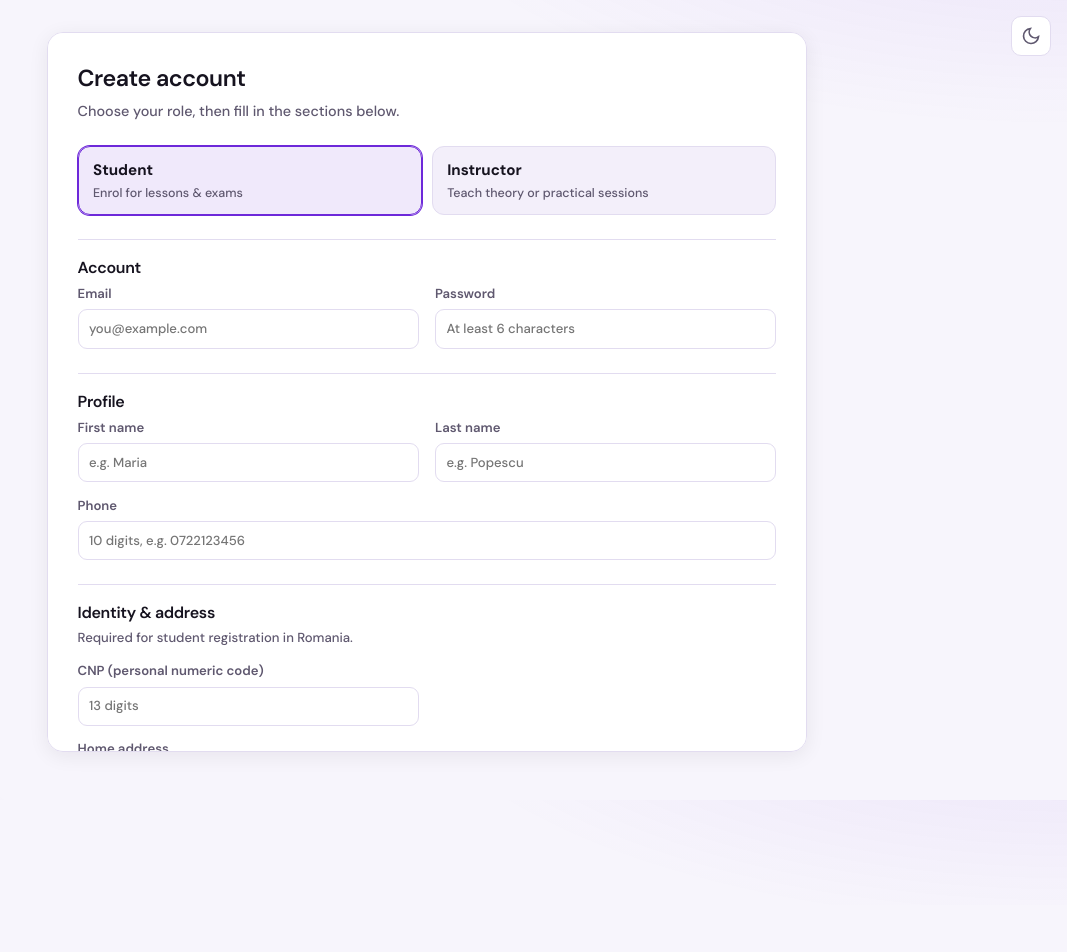
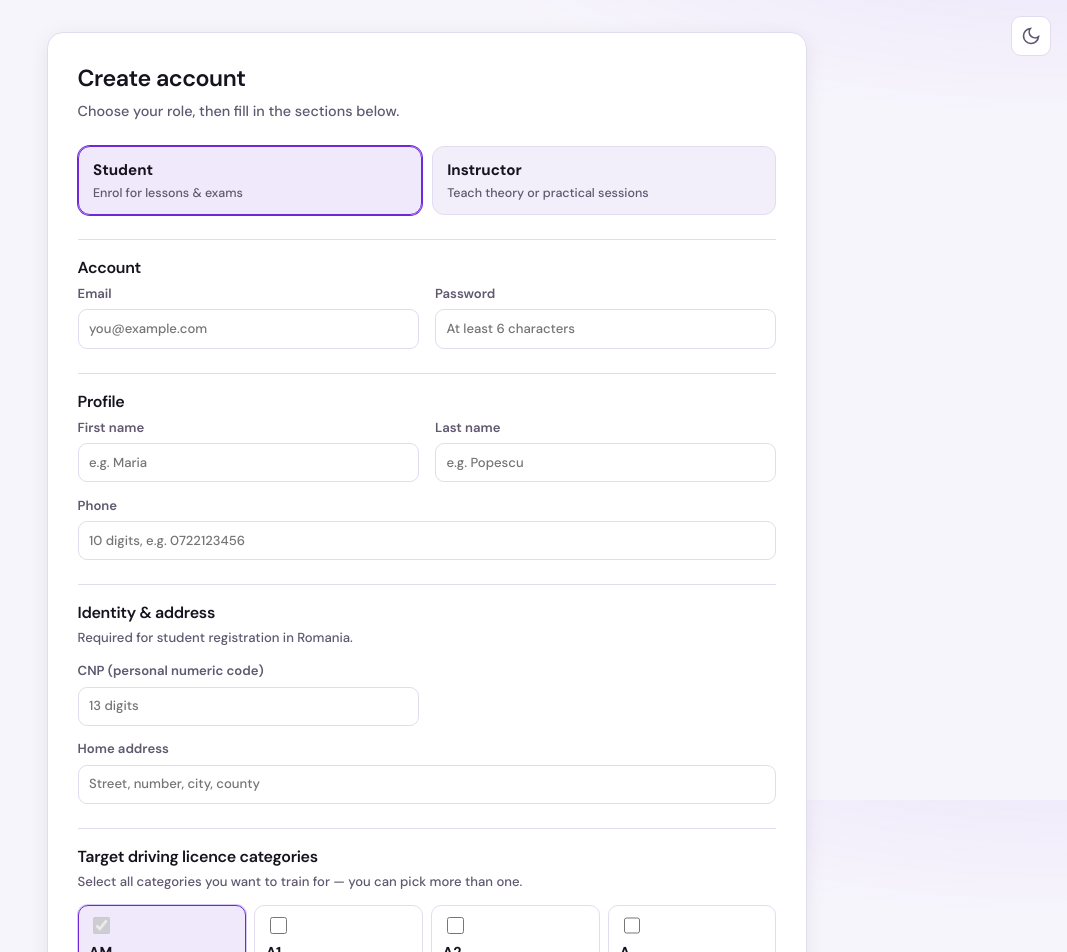
Before and after one commit to omacelaru/DrivingSchoolManagementSystem, a React (Vite) app in the folder frontend/: page /register in a window 1280 px wide. Shown: the top 952 px of the page, without its empty margins (213-1280 px from the left). Before the commit the page ends 905 px from the top, so only its background shows below. Built offline with nearby package versions, Linux system fonts and the light colour scheme.

Commit message:
[FIX][H] - implement driving license category expansion and refactor route protection components

```diff
--- a/frontend/src/constants/drivingLicenseCategories.ts
+++ b/frontend/src/constants/drivingLicenseCategories.ts
@@ -18,3 +18,37 @@ export const LICENSE_CATEGORY_HINTS: Record<DrivingLicenseCategoryCode, string>
   CE: "Articulated lorries (C + trailer)",
   D: "Buses & coaches"
 };
+
+/**
+ * Category inclusion rules limited to categories currently modeled in this project enum.
+ * Selecting a key category should implicitly include the listed categories.
+ */
+export const DRIVING_CATEGORY_INCLUDES: Record<DrivingLicenseCategoryCode, DrivingLicenseCategoryCode[]> = {
+  AM: [],
+  A1: ["AM"],
+  A2: ["A1", "AM"],
+  A: ["A2", "A1", "AM"],
+  B: ["AM"],
+  BE: ["B", "AM"],
+  C: ["B", "AM"],
+  CE: ["C", "BE", "B", "AM"],
+  D: ["B", "AM"]
+};
+
+export function expandDrivingCategories(
+  selected: Iterable<DrivingLicenseCategoryCode>
+): Set<DrivingLicenseCategoryCode> {
+  const expanded = new Set<DrivingLicenseCategoryCode>();
+  const visit = (code: DrivingLicenseCategoryCode): void => {
+    if (expanded.has(code)) return;
+    expanded.add(code);
+    for (const included of DRIVING_CATEGORY_INCLUDES[code]) {
+      visit(included);
+    }
+  };
+
+  for (const code of selected) {
+    visit(code);
+  }
+  return expanded;
+}
--- a/frontend/src/router.tsx
+++ b/frontend/src/router.tsx
@@ -15,25 +15,31 @@ import { VehiclesPage } from "./ui/VehiclesPage";
 import { CoursesPage } from "./ui/CoursesPage";
 import { AuthManagementPage } from "./ui/AuthManagementPage";
 
-function protectedElement(element: JSX.Element): JSX.Element {
+function ProtectedRoute({ children }: { children: JSX.Element }): JSX.Element {
   if (!getToken()) {
     return <Navigate to="/login" replace />;
   }
-  return element;
+  return children;
 }
 
-function roleProtectedElement(element: JSX.Element, roles: Array<"ROLE_ADMIN" | "ROLE_INSTRUCTOR" | "ROLE_STUDENT">): JSX.Element {
+function RoleProtectedRoute({
+  children,
+  roles
+}: {
+  children: JSX.Element;
+  roles: Array<"ROLE_ADMIN" | "ROLE_INSTRUCTOR" | "ROLE_STUDENT">;
+}): JSX.Element {
   if (!getToken()) {
     return <Navigate to="/login" replace />;
   }
   if (!hasAnyRole(roles)) {
     return <Navigate to="/" replace />;
   }
-  return element;
+  return children;
 }
 
 /** Non-admin students must have a linked STUDENT profile to open /students. */
-function studentProfileGuard(element: JSX.Element): JSX.Element {
+function StudentProfileRoute({ children }: { children: JSX.Element }): JSX.Element {
   if (!getToken()) {
     return <Navigate to="/login" replace />;
   }
@@ -46,11 +52,11 @@ function studentProfileGuard(element: JSX.Element): JSX.Element {
       return <Navigate to="/" replace />;
     }
   }
-  return element;
+  return children;
 }
 
 /** Non-admin instructors must have a linked INSTRUCTOR profile to open /instructors. */
-function instructorProfileGuard(element: JSX.Element): JSX.Element {
+function InstructorProfileRoute({ children }: { children: JSX.Element }): JSX.Element {
   if (!getToken()) {
     return <Navigate to="/login" replace />;
   }
@@ -63,7 +69,7 @@ function instructorProfileGuard(element: JSX.Element): JSX.Element {
       return <Navigate to="/" replace />;
     }
   }
-  return element;
+  return children;
 }
 
 export const appRouter = createBrowserRouter([
@@ -71,21 +77,44 @@ export const appRouter = createBrowserRouter([
   { path: "/register", element: <RegisterPage /> },
   {
     path: "/",
-    element: protectedElement(
-      <ErrorBoundary>
-        <AppLayout />
-      </ErrorBoundary>
+    element: (
+      <ProtectedRoute>
+        <ErrorBoundary>
+          <AppLayout />
+        </ErrorBoundary>
+      </ProtectedRoute>
     ),
     children: [
       { index: true, element: <DashboardPage /> },
-      { path: "students", element: studentProfileGuard(<StudentsPage />) },
-      { path: "instructors", element: instructorProfileGuard(<InstructorsPage />) },
+      {
+        path: "students",
+        element: (
+          <StudentProfileRoute>
+            <StudentsPage />
+          </StudentProfileRoute>
+        )
+      },
+      {
+        path: "instructors",
+        element: (
+          <InstructorProfileRoute>
+            <InstructorsPage />
+          </InstructorProfileRoute>
+        )
+      },
       { path: "vehicles", element: <VehiclesPage /> },
       { path: "courses", element: <CoursesPage /> },
       { path: "lessons", element: <LessonsPage /> },
       { path: "payments", element: <PaymentsPage /> },
       { path: "maintenances", element: <MaintenancesPage /> },
-      { path: "auth-management", element: roleProtectedElement(<AuthManagementPage />, ["ROLE_ADMIN"]) }
+      {
+        path: "auth-management",
+        element: (
+          <RoleProtectedRoute roles={["ROLE_ADMIN"]}>
+            <AuthManagementPage />
+          </RoleProtectedRoute>
+        )
+      }
     ]
   },
   {
--- a/frontend/src/styles.css
+++ b/frontend/src/styles.css
@@ -270,8 +270,8 @@ p {
 
 .register-card {
   max-width: 520px;
-  max-height: min(90vh, 900px);
-  overflow: auto;
+  max-height: none;
+  overflow: visible;
 }
 
 .register-card--wide {
--- a/frontend/src/ui/RegisterPage.tsx
+++ b/frontend/src/ui/RegisterPage.tsx
@@ -3,6 +3,7 @@ import { Link, useNavigate } from "react-router-dom";
 import { ApiError, registerInstructor, registerStudent } from "../api";
 import {
   DRIVING_LICENSE_CATEGORY_CODES,
+  expandDrivingCategories,
   LICENSE_CATEGORY_HINTS,
   type DrivingLicenseCategoryCode
 } from "../constants/drivingLicenseCategories";
@@ -19,7 +20,7 @@ function mapApiError(error: unknown): string {
   return error.message;
 }
 
-function toggleInSet(set: Set<string>, code: string): Set<string> {
+function toggleInSet(set: Set<DrivingLicenseCategoryCode>, code: DrivingLicenseCategoryCode): Set<DrivingLicenseCategoryCode> {
   const next = new Set(set);
   if (next.has(code)) {
     next.delete(code);
@@ -39,7 +40,7 @@ export function RegisterPage(): JSX.Element {
 
   const [studentCnp, setStudentCnp] = useState("");
   const [studentAddress, setStudentAddress] = useState("");
-  const [selectedCategories, setSelectedCategories] = useState<Set<string>>(() => new Set(["B"]));
+  const [selectedCategories, setSelectedCategories] = useState<Set<DrivingLicenseCategoryCode>>(() => new Set(["B"]));
 
   const [phone, setPhone] = useState("");
   const [instructorLicense, setInstructorLicense] = useState("");
@@ -50,10 +51,11 @@ export function RegisterPage(): JSX.Element {
   const [loading, setLoading] = useState(false);
   const [error, setError] = useState("");
   const [message, setMessage] = useState("");
+  const expandedCategories = useMemo(() => expandDrivingCategories(selectedCategories), [selectedCategories]);
 
   const categorySelectionInvalid = useMemo(
-    () => registerType === "student" && selectedCategories.size === 0,
-    [registerType, selectedCategories]
+    () => registerType === "student" && expandedCategories.size === 0,
+    [registerType, expandedCategories]
   );
 
   async function handleSubmit(event: React.FormEvent<HTMLFormElement>): Promise<void> {
@@ -63,7 +65,7 @@ export function RegisterPage(): JSX.Element {
     setMessage("");
     try {
       if (registerType === "student") {
-        const targetDrivingCategoryCodes = DRIVING_LICENSE_CATEGORY_CODES.filter((c) => selectedCategories.has(c));
+        const targetDrivingCategoryCodes = DRIVING_LICENSE_CATEGORY_CODES.filter((c) => expandedCategories.has(c));
         if (targetDrivingCategoryCodes.length === 0) {
           setError("Select at least one target driving licence category.");
           setLoading(false);
@@ -257,12 +259,15 @@ export function RegisterPage(): JSX.Element {
                     {DRIVING_LICENSE_CATEGORY_CODES.map((code) => {
                       const hint = LICENSE_CATEGORY_HINTS[code as DrivingLicenseCategoryCode];
                       const id = `cat-${code}`;
+                      const explicitlySelected = selectedCategories.has(code);
+                      const autoIncluded = expandedCategories.has(code) && !explicitlySelected;
                       return (
                         <label key={code} htmlFor={id} className="category-card">
                           <input
                             id={id}
                             type="checkbox"
-                            checked={selectedCategories.has(code)}
+                            checked={expandedCategories.has(code)}
+                            disabled={autoIncluded}
                             onChange={() => setSelectedCategories((prev) => toggleInSet(prev, code))}
                           />
                           <span className="category-card-body">
```
